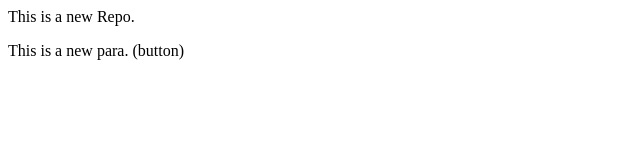
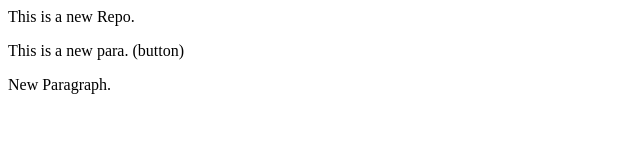
Before and after one commit to vivaan-iitrpr/localRepository, a plain HTML site: page index.html in a window 1280 px wide. Shown: the whole page, without its empty margins (0-640 px from the left). Drawn offline with Linux system fonts and the light colour scheme.

Commit message:
New Paragraph

```diff
--- a/index.html
+++ b/index.html
@@ -2,3 +2,4 @@
 <p>
     This is a new para. (button)
 </p>
+<p>New Paragraph.</p>
```
